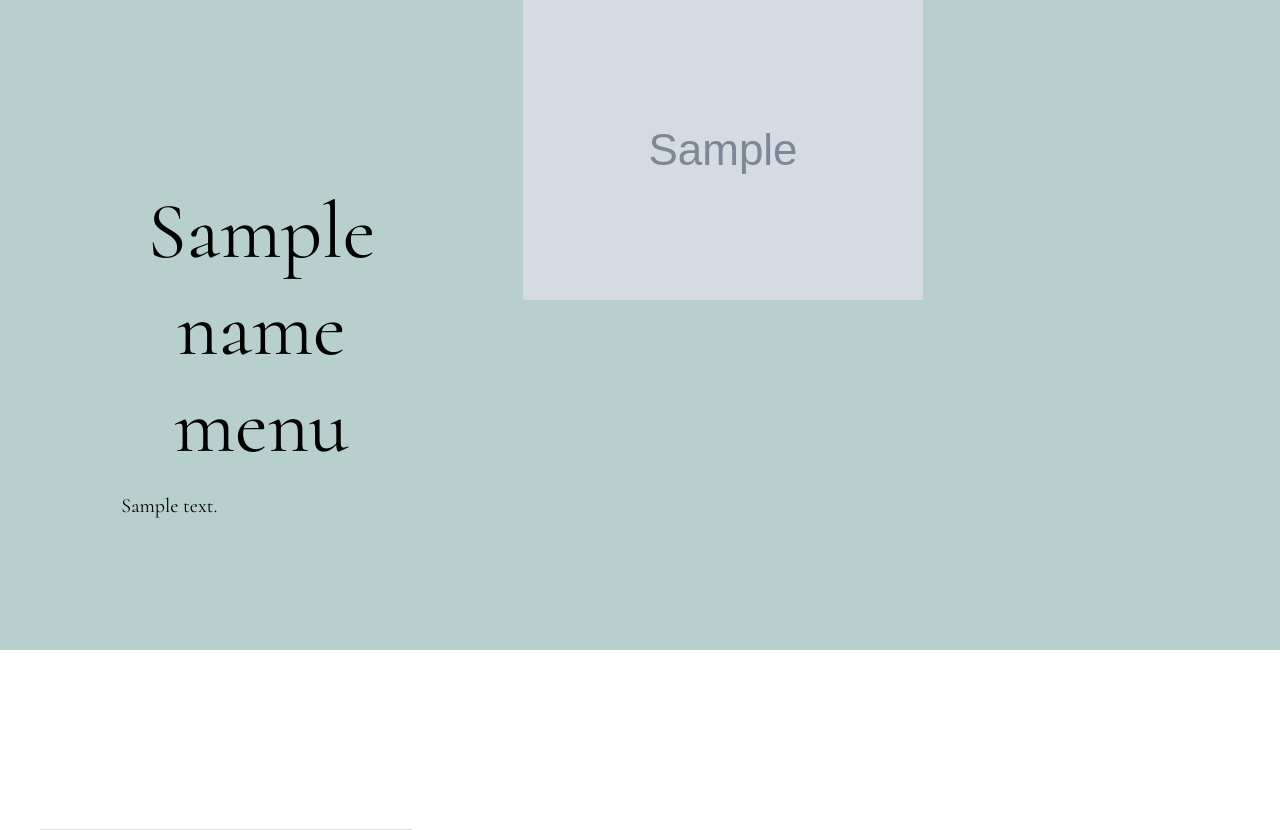
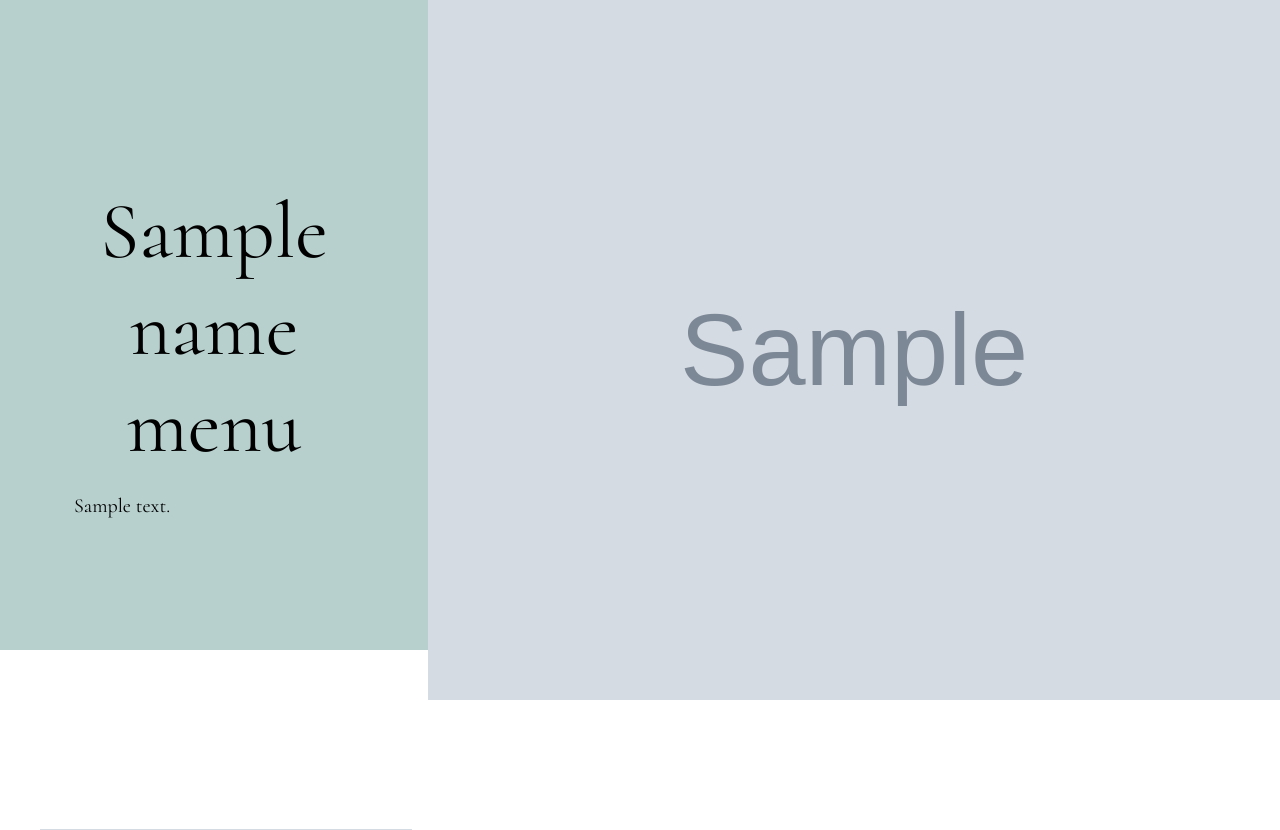
Before and after one commit to bophatin/Astier-de-Villatte, a PHP site: template view/allArticlesView.php in a window 1280 px wide. Shown: the top 830 px of the page. Run offline with PHP 8.4, Linux system fonts and the light colour scheme; the template is opened without the code that fills it: most values are stand-ins (such as "Sample title", 1, 10 or a date in 2020); grey boxes marked "Sample" are stand-in pictures; some libraries are stand-ins or nearby versions.

Commit message:
Sizing img upload ok

```diff
--- a/public/collection.css
+++ b/public/collection.css
@@ -51,6 +51,10 @@ html body {
 	height: 700px;
 }
 
+.container-sec1-right > img {
+	width: 852px;
+	height: 700px;
+}
 
 /* SECTION 2 */
 
```
